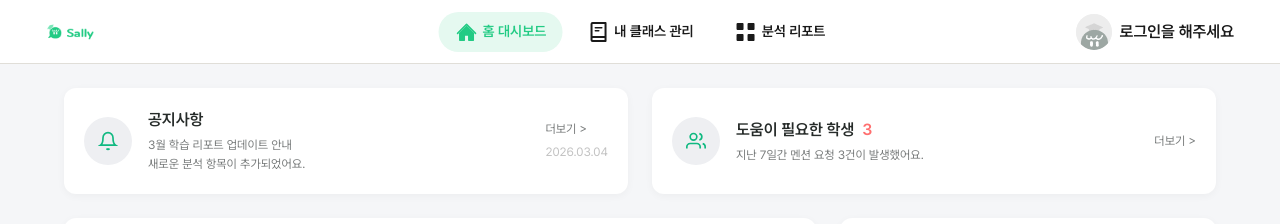
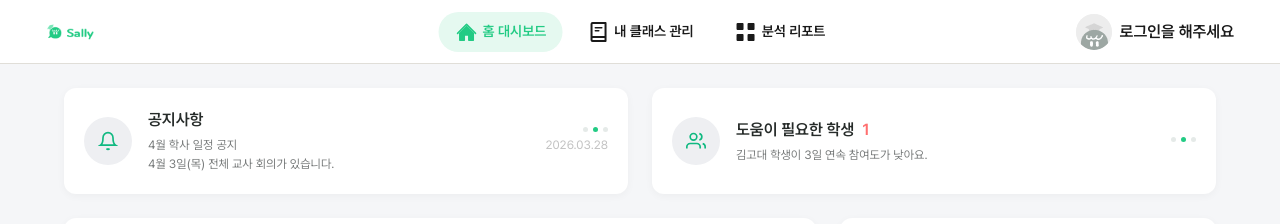
Before and after one commit to GDGoC-Next-Sally/sally-backend-and-frontend, a Next.js app in the folder apps/frontend/: page /t/home in a window 1280 px wide. Shown: the top 224 px of the page. Built offline with nearby package versions, Linux system fonts and the light colour scheme; no server answers.

Commit message:
공지 사항 및 도움이 필요한 학생 목업데이터로 채우기 및 ux 향상

```diff
--- a/apps/frontend/src/components/dashboard/Dashboard.module.css
+++ b/apps/frontend/src/components/dashboard/Dashboard.module.css
@@ -76,6 +76,29 @@
   text-decoration: none;
   display: flex;
   align-items: center;
+}
+
+.dotRow {
+  display: flex;
+  gap: 5px;
+  justify-content: flex-end;
+  margin-bottom: 4px;
+}
+
+.dot {
+  width: 5px;
+  height: 5px;
+  border-radius: 50%;
+  background: var(--color-border);
+  transition: background 0.3s;
+}
+
+.dotActive {
+  width: 5px;
+  height: 5px;
+  border-radius: 50%;
+  background: var(--color-live);
+  transition: background 0.3s;
 }
 
 .mainGrid {
--- a/apps/frontend/src/components/dashboard/Dashboard.tsx
+++ b/apps/frontend/src/components/dashboard/Dashboard.tsx
@@ -1,8 +1,20 @@
 'use client';
 
-import React from 'react';
+import React, { useState, useEffect } from 'react';
 import Link from 'next/link';
 import styles from './Dashboard.module.css';
+
+const NOTICES = [
+  { text: '3월 학습 리포트 업데이트 안내\n새로운 분석 항목이 추가되었어요.', date: '2026.03.04' },
+  { text: '4월 학사 일정 공지\n4월 3일(목) 전체 교사 회의가 있습니다.', date: '2026.03.28' },
+  { text: '수업 녹화 기능 베타 오픈\nLIVE 세션 중 녹화 버튼이 활성화됩니다.', date: '2026.04.01' },
+];
+
+const STUDENT_ALERTS = [
+  { count: 3, desc: '지난 7일간 멘션 요청 3건이 발생했어요.' },
+  { count: 1, desc: '김고대 학생이 3일 연속 참여도가 낮아요.' },
+  { count: 2, desc: '이민준, 박서연 학생 퀴즈 정답률이 50% 미만이에요.' },
+];
 
 interface ClassItem {
   id: number;
@@ -113,6 +125,22 @@ function TodayClassContent({ todayClass }: { todayClass?: TodayClass }) {
 }
 
 export const Dashboard: React.FC<DashboardProps> = ({ classes, todayClass }) => {
+  const [noticeIdx, setNoticeIdx] = useState(0);
+  const [alertIdx, setAlertIdx] = useState(0);
+
+  useEffect(() => {
+    const t = setInterval(() => setNoticeIdx((i) => (i + 1) % NOTICES.length), 4000);
+    return () => clearInterval(t);
+  }, []);
+
+  useEffect(() => {
+    const t = setInterval(() => setAlertIdx((i) => (i + 1) % STUDENT_ALERTS.length), 5000);
+    return () => clearInterval(t);
+  }, []);
+
+  const notice = NOTICES[noticeIdx];
+  const alert = STUDENT_ALERTS[alertIdx];
+
   return (
     <div className={styles.container}>
       <div className={styles.topSection}>
@@ -125,12 +153,14 @@ export const Dashboard: React.FC<DashboardProps> = ({ classes, todayClass }) =>
             </div>
             <div>
               <h3 className={styles.cardTitle}>공지사항</h3>
-              <p className={styles.cardSubtitle}>3월 학습 리포트 업데이트 안내<br/>새로운 분석 항목이 추가되었어요.</p>
+              <p className={styles.cardSubtitle}>{notice.text.split('\n').map((line, i) => <span key={i}>{line}{i === 0 && <br/>}</span>)}</p>
             </div>
           </div>
           <div>
-            <a href="#" className={styles.moreLink}>더보기 &gt;</a>
-            <p className={styles.cardDate}>2026.03.04</p>
+            <div className={styles.dotRow}>
+              {NOTICES.map((_, i) => <span key={i} className={i === noticeIdx ? styles.dotActive : styles.dot} />)}
+            </div>
+            <p className={styles.cardDate}>{notice.date}</p>
           </div>
         </div>
 
@@ -142,11 +172,13 @@ export const Dashboard: React.FC<DashboardProps> = ({ classes, todayClass }) =>
               </svg>
             </div>
             <div>
-              <h3 className={styles.cardTitle}>도움이 필요한 학생 <span className={styles.highlightCount}>3</span></h3>
-              <p className={styles.cardSubtitle}>지난 7일간 멘션 요청 3건이 발생했어요.</p>
+              <h3 className={styles.cardTitle}>도움이 필요한 학생 <span className={styles.highlightCount}>{alert.count}</span></h3>
+              <p className={styles.cardSubtitle}>{alert.desc}</p>
             </div>
           </div>
-          <a href="#" className={styles.moreLink}>더보기 &gt;</a>
+          <div className={styles.dotRow}>
+            {STUDENT_ALERTS.map((_, i) => <span key={i} className={i === alertIdx ? styles.dotActive : styles.dot} />)}
+          </div>
         </div>
       </div>
 
```
